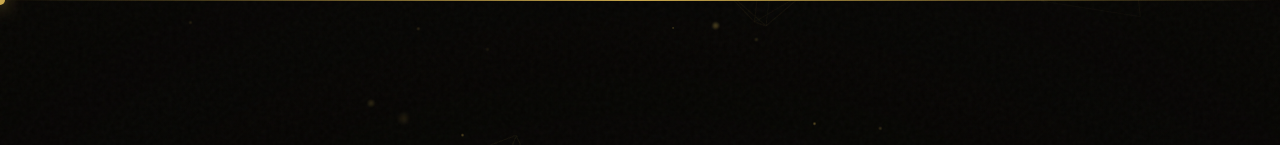
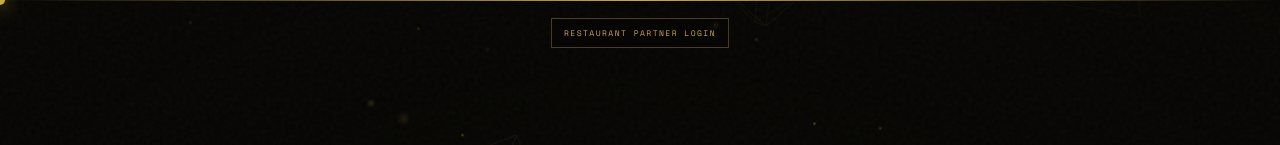
Before and after one commit to pranavkambhampati2008-ops/qr-menus, a website: page index.html in a window 1280 px wide. Shown: the top 145 px of the page. Drawn offline with nearby package versions, Linux system fonts and the light colour scheme.

Commit message:
Add restaurant partner portal entry point to AURUM menu

```diff
--- a/index.html
+++ b/index.html
@@ -774,5 +774,6 @@ window.addEventListener('load',()=>{
 
 <!-- Dine-in ordering layer -->
 <script src="/ordering.js" defer></script>
+<a href="/restaurant-portal.html" style="position:fixed;top:18px;left:50%;transform:translateX(-50%);z-index:300;color:#c9a84c;border:1px solid rgba(201,168,76,.35);padding:8px 12px;text-decoration:none;font:8px 'Space Mono',monospace;letter-spacing:.18em;background:#060503aa">RESTAURANT PARTNER LOGIN</a>
 </body>
 </html>
```
